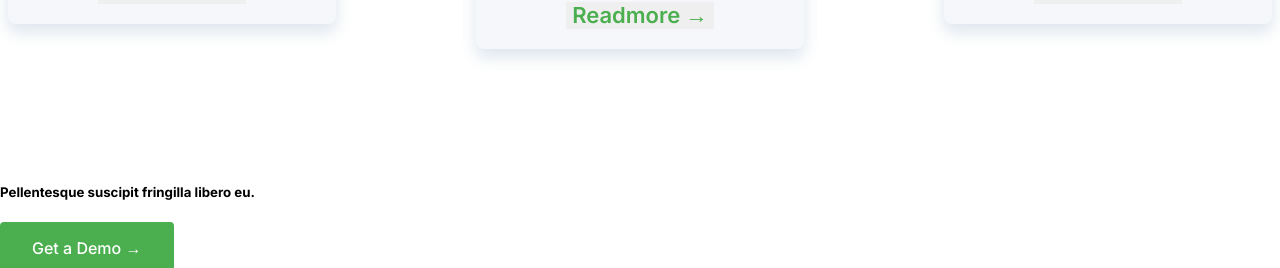
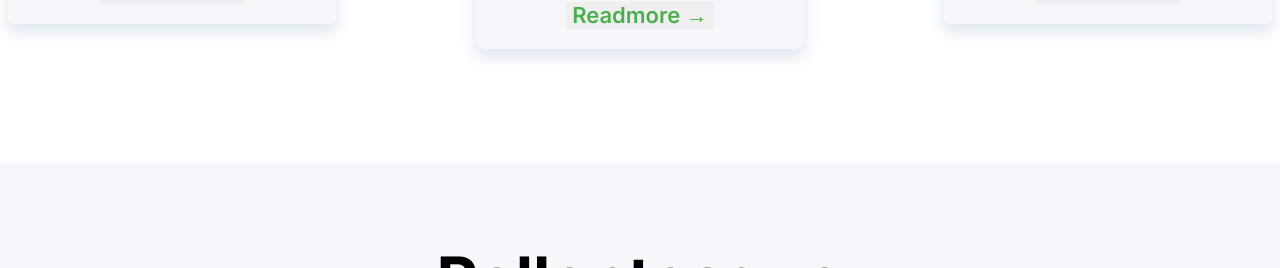
Before and after one commit to Christiancr30/Practica_Figma_To_HTML, a website: page index.html in a window 1280 px wide. Shown: the part 4391-4659 px from the top of the page. Drawn offline with Linux system fonts and the light colour scheme.

Commit message:
Creacion de Title

```diff
--- /dev/null
+++ b/sass/partials/_title.scss
@@ -0,0 +1,12 @@
+.cta {
+    padding-top: 80px;
+    padding-bottom: 80px;
+    background-color: $color-silver;
+    text-align: center;
+}
+
+h5 {
+    font-size: 64px;
+    max-width: 640px;
+    margin: 0 auto 32px;
+}
--- a/sass/styles.scss
+++ b/sass/styles.scss
@@ -12,3 +12,4 @@
 @import 'partials/footer-design';
 @import 'partials/testimonial';
 @import 'partials/blog';
+@import 'partials/title';
```
Also changed, not shown: public/css/styles.css, 1 other file.
